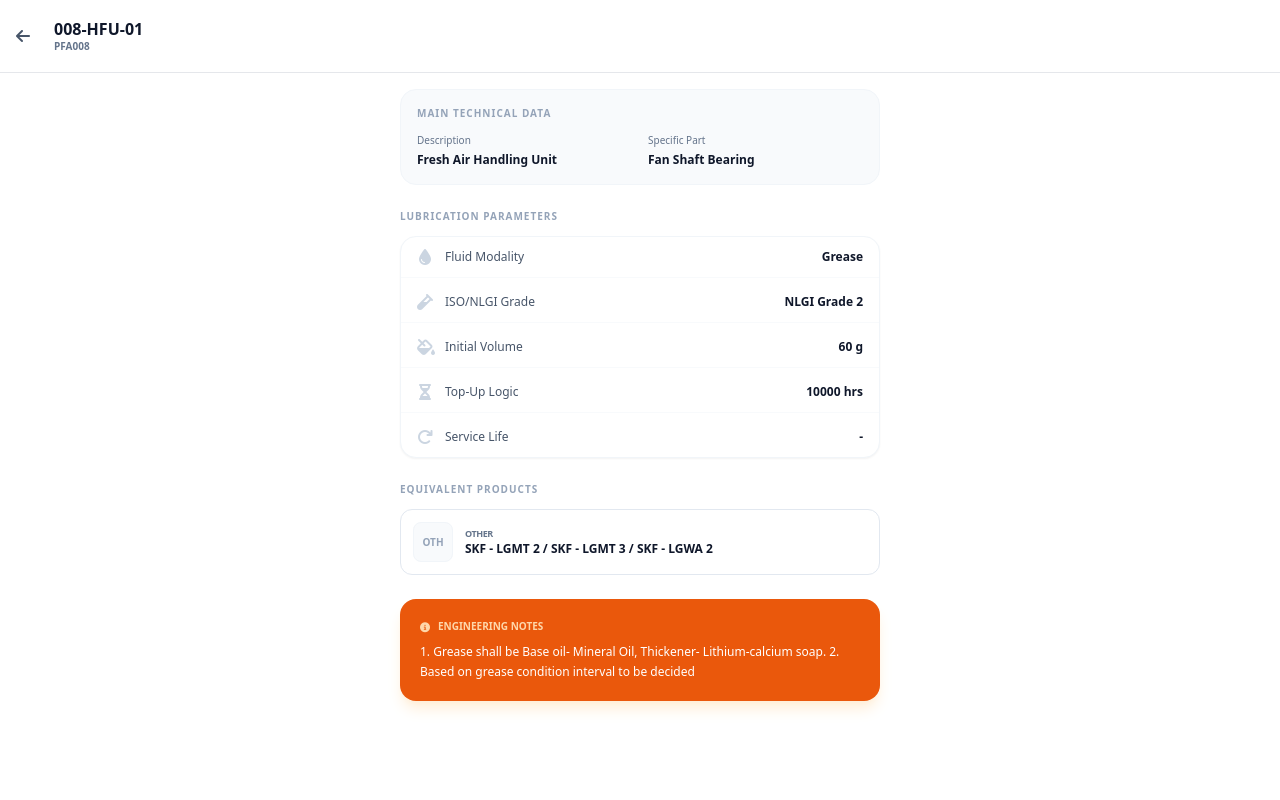
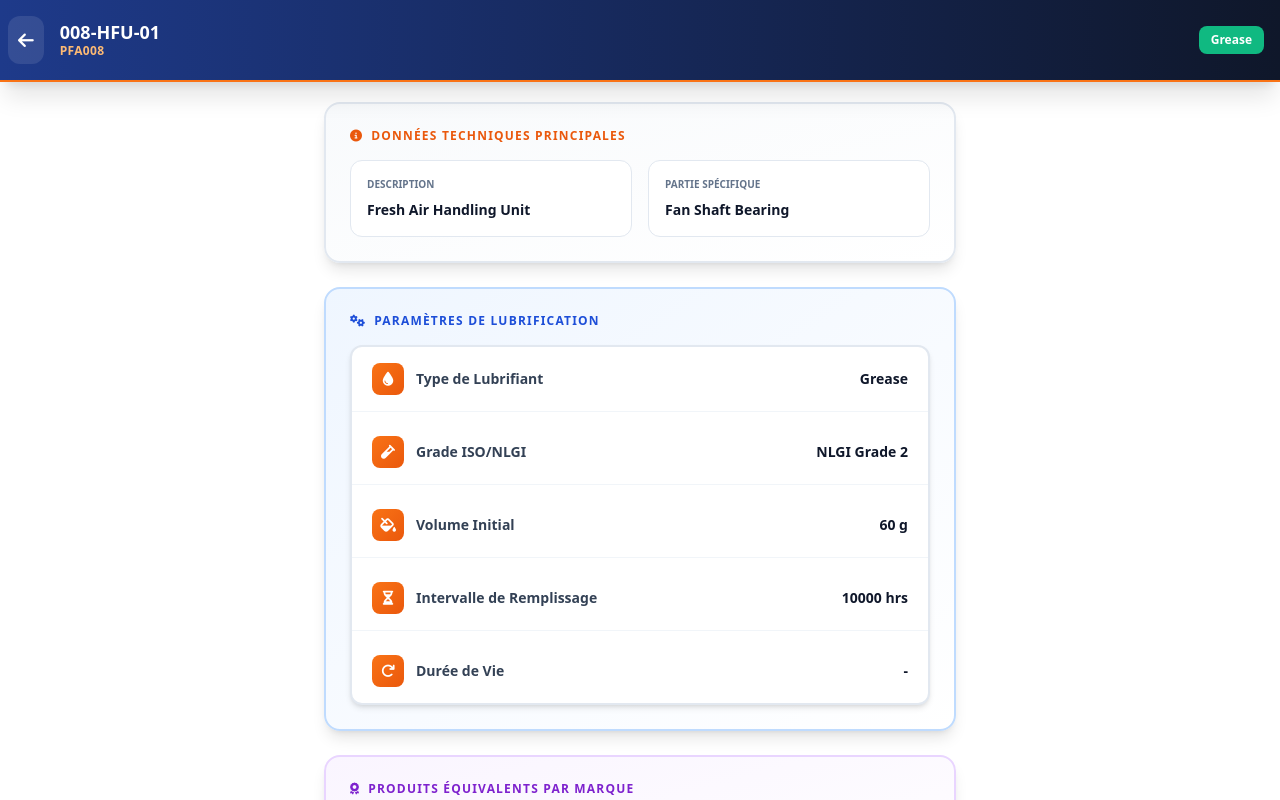
Before and after one commit to mhsoft2026-png/petrofac-lubrication, a React (Vite) app: page / in a window 1280 px wide. Both pictures are taken after a click on the element 640 px from the left and 453 px from the top of the page. Built offline with nearby package versions, Linux system fonts and the light colour scheme.

Commit message:
Ajout du système de notes avec localStorage et traduction complète en français

```diff
--- a/App.tsx
+++ b/App.tsx
@@ -30,7 +30,7 @@ const Header: React.FC = () => (
             <span className="animate-ping absolute inline-flex h-full w-full rounded-full bg-emerald-400 opacity-75"></span>
             <span className="relative inline-flex rounded-full h-3 w-3 bg-emerald-500"></span>
           </span>
-          <span className="text-xs font-black text-emerald-300 uppercase tracking-wider">Live System</span>
+          <span className="text-xs font-black text-emerald-300 uppercase tracking-wider">Système Actif</span>
         </div>
       </div>
     </div>
@@ -161,89 +161,183 @@ const EquipmentCard: React.FC<{ equipment: EquipmentData; onClick: (eq: Equipmen
   </div>
 ));
 
-const DetailView: React.FC<{ equipment: EquipmentData; onClose: () => void }> = ({ equipment, onClose }) => (
+const DetailView: React.FC<{ equipment: EquipmentData; onClose: () => void }> = ({ equipment, onClose }) => {
+  const [notes, setNotes] = React.useState<string>('');
+  const [isEditing, setIsEditing] = React.useState(false);
+
+  React.useEffect(() => {
+    const savedNotes = localStorage.getItem(`equipment-note-${equipment.id}`);
+    if (savedNotes) {
+      setNotes(savedNotes);
+    }
+  }, [equipment.id]);
+
+  const saveNotes = () => {
+    localStorage.setItem(`equipment-note-${equipment.id}`, notes);
+    setIsEditing(false);
+  };
+
+  return (
     <div className="fixed inset-0 bg-white z-[60] overflow-y-auto pb-20 animate-in slide-in-from-bottom duration-300">
-    <div className="sticky top-0 bg-white/80 backdrop-blur-md p-4 border-b flex items-center gap-4 z-10">
-      <button onClick={onClose} className="p-2 -ml-2 text-slate-600 hover:text-orange-600">
-        <i className="fas fa-arrow-left"></i>
+      <div className="sticky top-0 bg-gradient-to-r from-blue-900 to-slate-900 backdrop-blur-md p-4 border-b-2 border-orange-500 flex items-center gap-4 z-10 shadow-xl">
+        <button onClick={onClose} className="p-2.5 -ml-2 text-white hover:text-orange-400 bg-white/10 rounded-xl hover:bg-white/20 transition-all">
+          <i className="fas fa-arrow-left text-lg"></i>
         </button>
         <div className="flex-1">
-        <h2 className="font-bold text-slate-900 truncate leading-tight">{equipment.tagNo}</h2>
-        <p className="text-[10px] text-slate-500 font-bold uppercase">{equipment.package}</p>
+          <h2 className="font-black text-white truncate leading-tight text-lg">{equipment.tagNo}</h2>
+          <p className="text-xs text-orange-300 font-bold uppercase tracking-wide">{equipment.package}</p>
+        </div>
+        <div className={`px-3 py-1.5 rounded-lg font-bold text-xs ${
+          equipment.type === LubricantType.OIL
+            ? 'bg-blue-500 text-white'
+            : 'bg-emerald-500 text-white'
+        }`}>
+          {equipment.type}
         </div>
       </div>
 
-    <div className="p-4 space-y-6 max-w-lg mx-auto">
-      <section className="bg-slate-50 p-4 rounded-2xl border border-slate-100">
-        <h4 className="text-[10px] uppercase font-bold text-slate-400 mb-3 tracking-widest">Main Technical Data</h4>
-        <div className="grid grid-cols-2 gap-4">
-          <div>
-            <p className="text-[10px] text-slate-500 mb-1">Description</p>
-            <p className="text-xs font-semibold text-slate-900">{equipment.description}</p>
+      <div className="p-5 space-y-6 max-w-2xl mx-auto">
+        {/* Technical Data Section */}
+        <section className="bg-gradient-to-br from-slate-50 to-white p-6 rounded-2xl border-2 border-slate-200 shadow-lg">
+          <h4 className="text-xs uppercase font-black text-orange-600 mb-4 tracking-widest flex items-center gap-2">
+            <i className="fas fa-info-circle"></i>
+            Données Techniques Principales
+          </h4>
+          <div className="grid grid-cols-1 md:grid-cols-2 gap-4">
+            <div className="bg-white p-4 rounded-xl border border-slate-200">
+              <p className="text-[10px] text-slate-500 mb-2 font-bold uppercase">Description</p>
+              <p className="text-sm font-bold text-slate-900">{equipment.description}</p>
             </div>
-          <div>
-            <p className="text-[10px] text-slate-500 mb-1">Specific Part</p>
-            <p className="text-xs font-semibold text-slate-900">{equipment.part}</p>
+            <div className="bg-white p-4 rounded-xl border border-slate-200">
+              <p className="text-[10px] text-slate-500 mb-2 font-bold uppercase">Partie Spécifique</p>
+              <p className="text-sm font-bold text-slate-900">{equipment.part}</p>
             </div>
           </div>
         </section>
 
-      <section>
-        <h4 className="text-[10px] uppercase font-bold text-slate-400 mb-3 tracking-widest">Lubrication Parameters</h4>
-        <div className="space-y-1 bg-white border border-slate-100 rounded-2xl overflow-hidden shadow-sm">
+        {/* Lubrication Parameters */}
+        <section className="bg-gradient-to-br from-blue-50 to-white p-6 rounded-2xl border-2 border-blue-200 shadow-lg">
+          <h4 className="text-xs uppercase font-black text-blue-700 mb-4 tracking-widest flex items-center gap-2">
+            <i className="fas fa-cogs"></i>
+            Paramètres de Lubrification
+          </h4>
+          <div className="space-y-2 bg-white border-2 border-slate-200 rounded-xl overflow-hidden shadow-md">
             {[
-            { label: 'Fluid Modality', val: equipment.type, icon: 'fa-tint' },
-            { label: 'ISO/NLGI Grade', val: equipment.grade, icon: 'fa-vial' },
-            { label: 'Initial Volume', val: equipment.initialFill, icon: 'fa-fill-drip' },
-            { label: 'Top-Up Logic', val: equipment.topUpInterval, icon: 'fa-hourglass-half' },
-            { label: 'Service Life', val: equipment.replacementInterval, icon: 'fa-redo' },
+              { label: 'Type de Lubrifiant', val: equipment.type, icon: 'fa-tint' },
+              { label: 'Grade ISO/NLGI', val: equipment.grade, icon: 'fa-vial' },
+              { label: 'Volume Initial', val: equipment.initialFill, icon: 'fa-fill-drip' },
+              { label: 'Intervalle de Remplissage', val: equipment.topUpInterval, icon: 'fa-hourglass-half' },
+              { label: 'Durée de Vie', val: equipment.replacementInterval, icon: 'fa-redo' },
             ].map((item, idx) => (
-            <div key={idx} className="flex justify-between items-center px-4 py-3 border-b last:border-0 border-slate-50 hover:bg-slate-50 transition-colors">
+              <div key={idx} className="flex justify-between items-center px-5 py-4 border-b last:border-0 border-slate-100 hover:bg-slate-50 transition-colors">
                 <div className="flex items-center gap-3">
-                <i className={`fas ${item.icon} text-slate-300 w-4 text-center`}></i>
-                <span className="text-xs text-slate-600 font-medium">{item.label}</span>
+                  <div className="w-8 h-8 bg-gradient-to-br from-orange-500 to-orange-600 rounded-lg flex items-center justify-center">
+                    <i className={`fas ${item.icon} text-white text-sm`}></i>
                   </div>
-              <span className="text-xs font-bold text-slate-900">{item.val}</span>
+                  <span className="text-sm text-slate-700 font-bold">{item.label}</span>
+                </div>
+                <span className="text-sm font-black text-slate-900">{item.val}</span>
               </div>
             ))}
           </div>
         </section>
 
-      <section>
-        <h4 className="text-[10px] uppercase font-bold text-slate-400 mb-3 tracking-widest">Equivalent Products</h4>
-        <div className="grid grid-cols-1 gap-2">
+        {/* Brands Section */}
+        <section className="bg-gradient-to-br from-purple-50 to-white p-6 rounded-2xl border-2 border-purple-200 shadow-lg">
+          <h4 className="text-xs uppercase font-black text-purple-700 mb-4 tracking-widest flex items-center gap-2">
+            <i className="fas fa-award"></i>
+            Produits Équivalents par Marque
+          </h4>
+          <div className="grid grid-cols-1 gap-3">
             {Object.entries(equipment.brands).map(([brand, value]) => value && (
-            <div key={brand} className="flex items-center gap-3 p-3 bg-white border border-slate-200 rounded-xl hover:border-orange-200 transition-all">
-              <div className="w-10 h-10 rounded-lg bg-slate-50 flex items-center justify-center text-[10px] font-black text-slate-400 uppercase border border-slate-100">
+              <div key={brand} className="flex items-center gap-4 p-4 bg-white border-2 border-slate-200 rounded-xl hover:border-purple-300 hover:shadow-md transition-all">
+                <div className="w-14 h-14 rounded-xl bg-gradient-to-br from-slate-100 to-slate-200 flex items-center justify-center text-xs font-black text-slate-700 uppercase border-2 border-slate-300 shadow-md">
                   {brand.slice(0, 3)}
                 </div>
-              <div>
-                <p className="text-[9px] text-slate-500 uppercase font-black tracking-tighter">{brand}</p>
-                <p className="text-xs font-bold text-slate-900">{value}</p>
+                <div className="flex-1">
+                  <p className="text-[10px] text-slate-500 uppercase font-black tracking-wider">{brand}</p>
+                  <p className="text-sm font-bold text-slate-900 mt-1">{value}</p>
                 </div>
               </div>
             ))}
           </div>
         </section>
 
-      <section className="bg-orange-600 p-5 rounded-2xl shadow-lg shadow-orange-100 text-white">
-        <h4 className="text-[10px] uppercase font-bold text-orange-200 mb-2 flex items-center gap-2">
-          <i className="fas fa-info-circle"></i> Engineering Notes
+        {/* Notes Section */}
+        <section className="bg-gradient-to-br from-green-50 to-white p-6 rounded-2xl border-2 border-green-300 shadow-lg">
+          <div className="flex items-center justify-between mb-4">
+            <h4 className="text-xs uppercase font-black text-green-700 tracking-widest flex items-center gap-2">
+              <i className="fas fa-sticky-note"></i>
+              Notes et Observations
             </h4>
-        <p className="text-xs leading-relaxed font-medium">
+            {!isEditing && (
+              <button
+                onClick={() => setIsEditing(true)}
+                className="px-4 py-2 bg-green-600 text-white rounded-xl text-xs font-bold hover:bg-green-700 transition-all shadow-md flex items-center gap-2"
+              >
+                <i className="fas fa-edit"></i>
+                {notes ? 'Modifier' : 'Ajouter Note'}
+              </button>
+            )}
+          </div>
+
+          {isEditing ? (
+            <div className="space-y-3">
+              <textarea
+                value={notes}
+                onChange={(e) => setNotes(e.target.value)}
+                placeholder="✍️ Entrez vos observations, remarques ou notes techniques..."
+                className="w-full p-4 bg-white border-2 border-green-300 rounded-xl text-sm focus:outline-none focus:ring-2 focus:ring-green-500 min-h-[150px] font-medium resize-none"
+              />
+              <div className="flex gap-2">
+                <button
+                  onClick={saveNotes}
+                  className="flex-1 px-4 py-3 bg-gradient-to-r from-green-600 to-green-700 text-white rounded-xl text-sm font-black hover:from-green-700 hover:to-green-800 transition-all shadow-lg flex items-center justify-center gap-2"
+                >
+                  <i className="fas fa-save"></i>
+                  Enregistrer
+                </button>
+                <button
+                  onClick={() => setIsEditing(false)}
+                  className="px-4 py-3 bg-slate-200 text-slate-700 rounded-xl text-sm font-bold hover:bg-slate-300 transition-all"
+                >
+                  Annuler
+                </button>
+              </div>
+            </div>
+          ) : notes ? (
+            <div className="bg-white p-4 rounded-xl border-2 border-slate-200 shadow-inner">
+              <p className="text-sm text-slate-700 whitespace-pre-wrap font-medium leading-relaxed">{notes}</p>
+            </div>
+          ) : (
+            <div className="text-center py-8 text-slate-400">
+              <i className="fas fa-sticky-note text-5xl mb-3 opacity-30"></i>
+              <p className="text-sm font-semibold">Aucune note ajoutée</p>
+            </div>
+          )}
+        </section>
+
+        {/* Remarks Section */}
+        <section className="bg-gradient-to-br from-orange-500 to-red-600 p-6 rounded-2xl shadow-2xl text-white">
+          <h4 className="text-xs uppercase font-black text-orange-100 mb-3 flex items-center gap-2">
+            <i className="fas fa-exclamation-triangle"></i>
+            Notes d'Ingénierie
+          </h4>
+          <p className="text-sm leading-relaxed font-semibold">
             {equipment.remarks}
           </p>
         </section>
       </div>
     </div>
   );
+};
 
 const AIExpert: React.FC = () => {
   const [query, setQuery] = useState('');
   const [selectedImage, setSelectedImage] = useState<string | null>(null);
   const fileInputRef = useRef<HTMLInputElement>(null);
   const [messages, setMessages] = useState<{role: 'user' | 'bot', text: string, image?: string}[]>([
-    {role: 'bot', text: "Engineering Department updated. The master database for Ain Tsila is now fully integrated. Ask me about any system (100, 301, 401, 800 series) or scan a technical manual page."}
+    {role: 'bot', text: "Département Ingénierie mis à jour. La base de données principale d'Ain Tsila est maintenant entièrement intégrée. Posez-moi des questions sur n'importe quel système (séries 100, 301, 401, 800) ou scannez une page de manuel technique."}
   ]);
   const [loading, setLoading] = useState(false);
 
@@ -260,12 +354,12 @@ const AIExpert: React.FC = () => {
     if (!query.trim() && !selectedImage) return;
     const userMsg = query;
     const userImg = selectedImage;
-    setMessages(prev => [...prev, { role: 'user', text: userMsg || "Analyzing scan...", image: userImg || undefined }]);
+    setMessages(prev => [...prev, { role: 'user', text: userMsg || "Analyse en cours...", image: userImg || undefined }]);
     setQuery('');
     setSelectedImage(null);
     setLoading(true);
     const botResponse = await askGemini(userMsg, userImg?.split(',')[1]);
-    setMessages(prev => [...prev, { role: 'bot', text: botResponse || 'System error. Please retry.' }]);
+    setMessages(prev => [...prev, { role: 'bot', text: botResponse || 'Erreur système. Veuillez réessayer.' }]);
     setLoading(false);
   };
 
@@ -297,7 +391,7 @@ const AIExpert: React.FC = () => {
           <div className="mb-2 p-2 bg-orange-50 rounded-xl flex items-center justify-between border border-orange-100">
             <div className="flex items-center gap-2">
               <img src={selectedImage} className="w-12 h-12 object-cover rounded border" alt="Preview" />
-              <span className="text-[10px] font-bold text-orange-600">Manual Scan Ready</span>
+              <span className="text-[10px] font-bold text-orange-600">Scan Manuel Prêt</span>
             </div>
             <button onClick={() => setSelectedImage(null)} className="text-slate-400"><i className="fas fa-times"></i></button>
           </div>
@@ -309,7 +403,7 @@ const AIExpert: React.FC = () => {
           <input type="file" ref={fileInputRef} className="hidden" accept="image/*" onChange={handleImageSelect} />
           <input
             type="text" value={query} onChange={(e) => setQuery(e.target.value)} onKeyPress={(e) => e.key === 'Enter' && handleAsk()}
-            placeholder="Search master tags or ask AI..." className="flex-1 px-4 py-3 bg-slate-100 rounded-xl text-sm focus:outline-none focus:ring-2 focus:ring-orange-600"
+            placeholder="Rechercher des tags ou demander à l'IA..." className="flex-1 px-4 py-3 bg-slate-100 rounded-xl text-sm focus:outline-none focus:ring-2 focus:ring-orange-600"
           />
           <button onClick={handleAsk} disabled={loading || (!query.trim() && !selectedImage)} className="w-12 h-12 bg-orange-600 text-white rounded-xl flex items-center justify-center disabled:opacity-50 shadow-lg shadow-orange-200">
             <i className="fas fa-paper-plane"></i>
```
Lines whose indentation alone changed are shown as unchanged.
